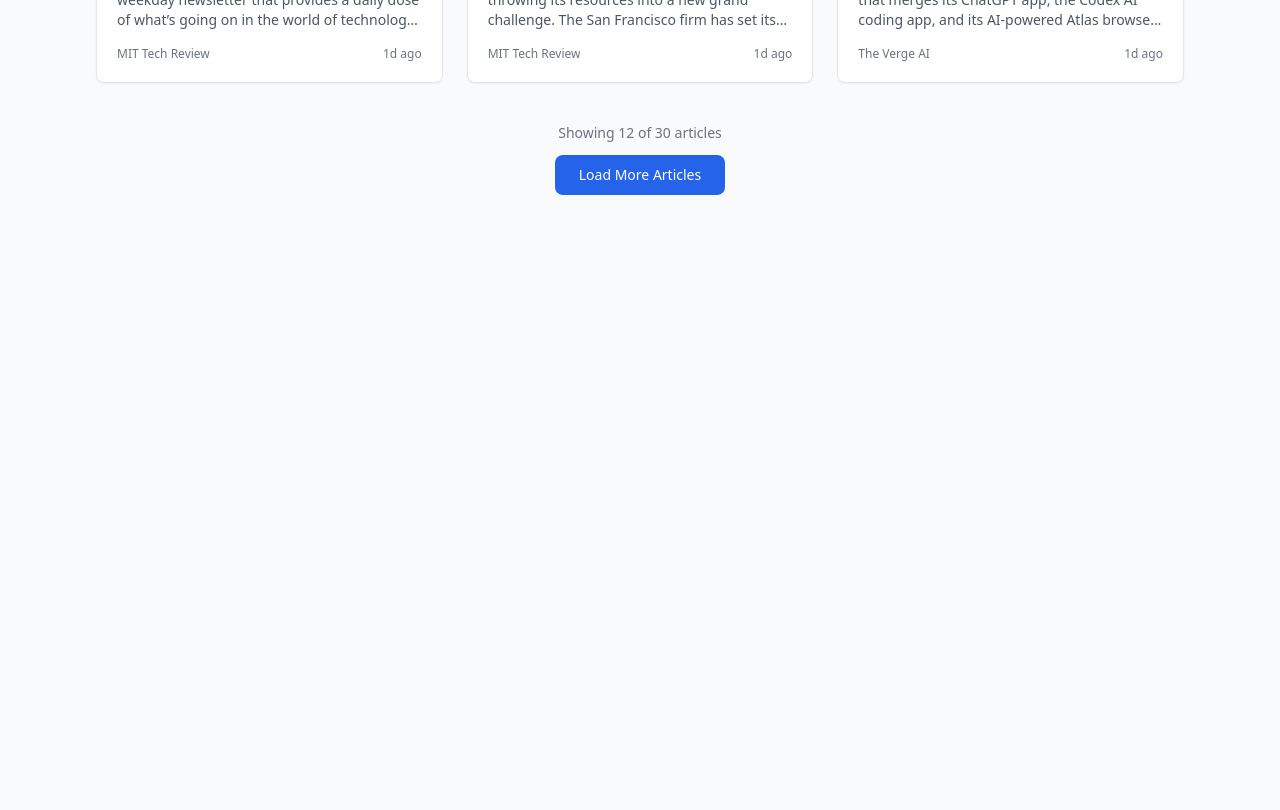
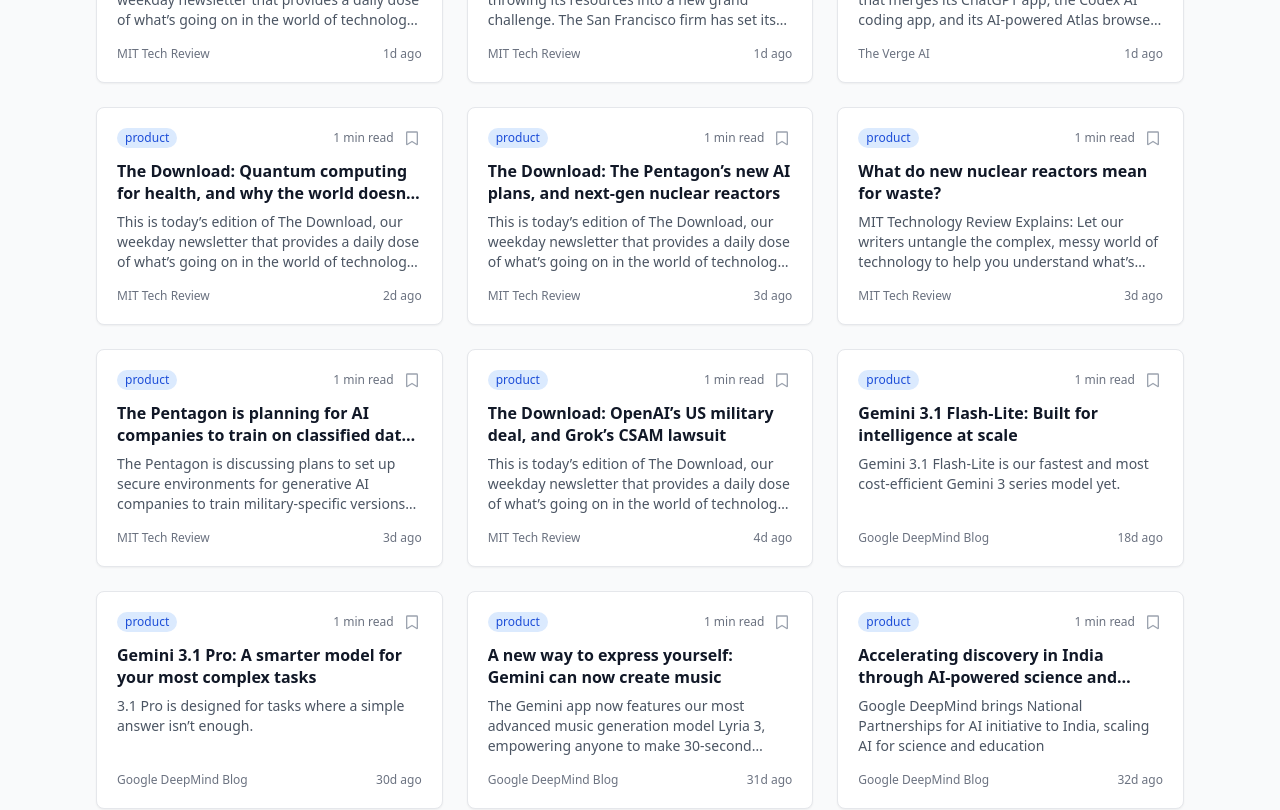
Before and after one commit to phongnlu/ai, a Next.js app in the folder ai_news/: page / in a window 1280 px wide. Shown: the part 1080-1890 px from the top of the page. Before the commit the page ends 1299 px from the top, so only its background shows below. Built offline with nearby package versions, Linux system fonts and the light colour scheme.

Commit message:
feat: implement infinite scroll for article loading using IntersectionObserver

```diff
--- a/ai_news/src/app/page.tsx
+++ b/ai_news/src/app/page.tsx
@@ -1,5 +1,5 @@
 'use client';
-import { useState, useEffect, useCallback } from 'react';
+import { useState, useEffect, useCallback, useRef } from 'react';
 import { Article, FeedResponse } from '@/types/article';
 import FeedHeader from '@/components/FeedHeader';
 import CategoryFilter from '@/components/CategoryFilter';
@@ -24,6 +24,7 @@
   const [brand, setBrand] = useState('');
   const [toasts, setToasts] = useState<ToastState[]>([]);
   const { isBookmarked, addBookmark, removeBookmark } = useBookmarks();
+  const sentinelRef = useRef<HTMLDivElement>(null);
 
   const fetchFeed = useCallback(async (p: number, cat: string, q: string, b: string, append = false) => {
     append ? setLoadingMore(true) : setLoading(true);
@@ -48,11 +49,24 @@
     fetchFeed(1, category, search, brand);
   }, [category, search, brand, fetchFeed]);
 
-  const loadMore = () => {
+  const loadMore = useCallback(() => {
+    if (loadingMore || !hasMore) return;
     const next = page + 1;
     setPage(next);
     fetchFeed(next, category, search, brand, true);
-  };
+  }, [loadingMore, hasMore, page, category, search, brand, fetchFeed]);
+
+  // Infinite scroll via IntersectionObserver
+  useEffect(() => {
+    const el = sentinelRef.current;
+    if (!el) return;
+    const observer = new IntersectionObserver(
+      (entries) => { if (entries[0].isIntersecting) loadMore(); },
+      { rootMargin: '200px' }
+    );
+    observer.observe(el);
+    return () => observer.disconnect();
+  }, [loadMore]);
 
   const showToast = (message: string, type: ToastState['type']) => {
     const id = Date.now();
@@ -108,16 +122,10 @@
               <p className="text-sm text-gray-500 dark:text-gray-400">
                 Showing {articles.length} of {total} articles
               </p>
-              {hasMore && (
-                <button
-                  onClick={loadMore}
-                  disabled={loadingMore}
-                  aria-label="Load more articles"
-                  className="px-6 py-2.5 bg-blue-600 hover:bg-blue-700 text-white text-sm font-medium rounded-lg transition-colors disabled:opacity-60"
-                >
-                  {loadingMore ? 'Loading...' : 'Load More Articles'}
-                </button>
+              {loadingMore && (
+                <p className="text-sm text-gray-400 dark:text-gray-500 animate-pulse">Loading more...</p>
               )}
+              <div ref={sentinelRef} className="h-1" />
             </div>
           </>
         )}
```
